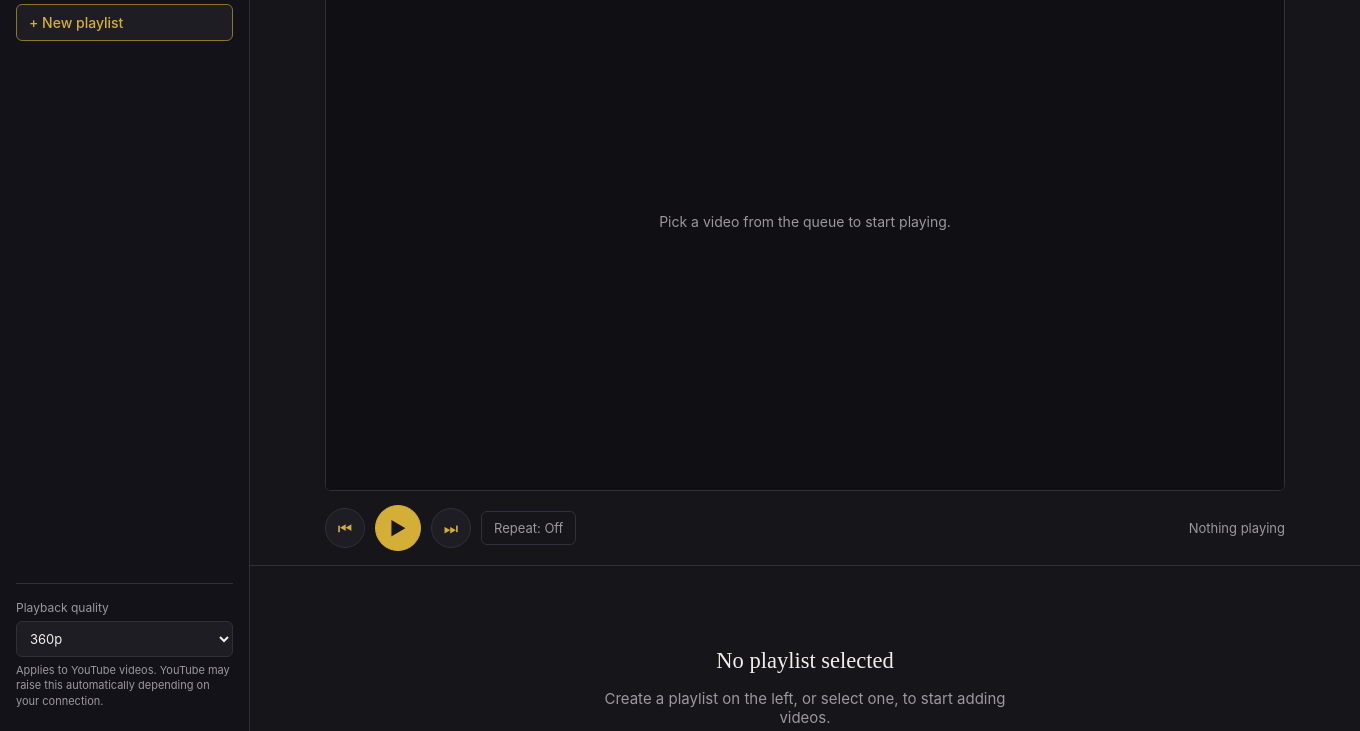
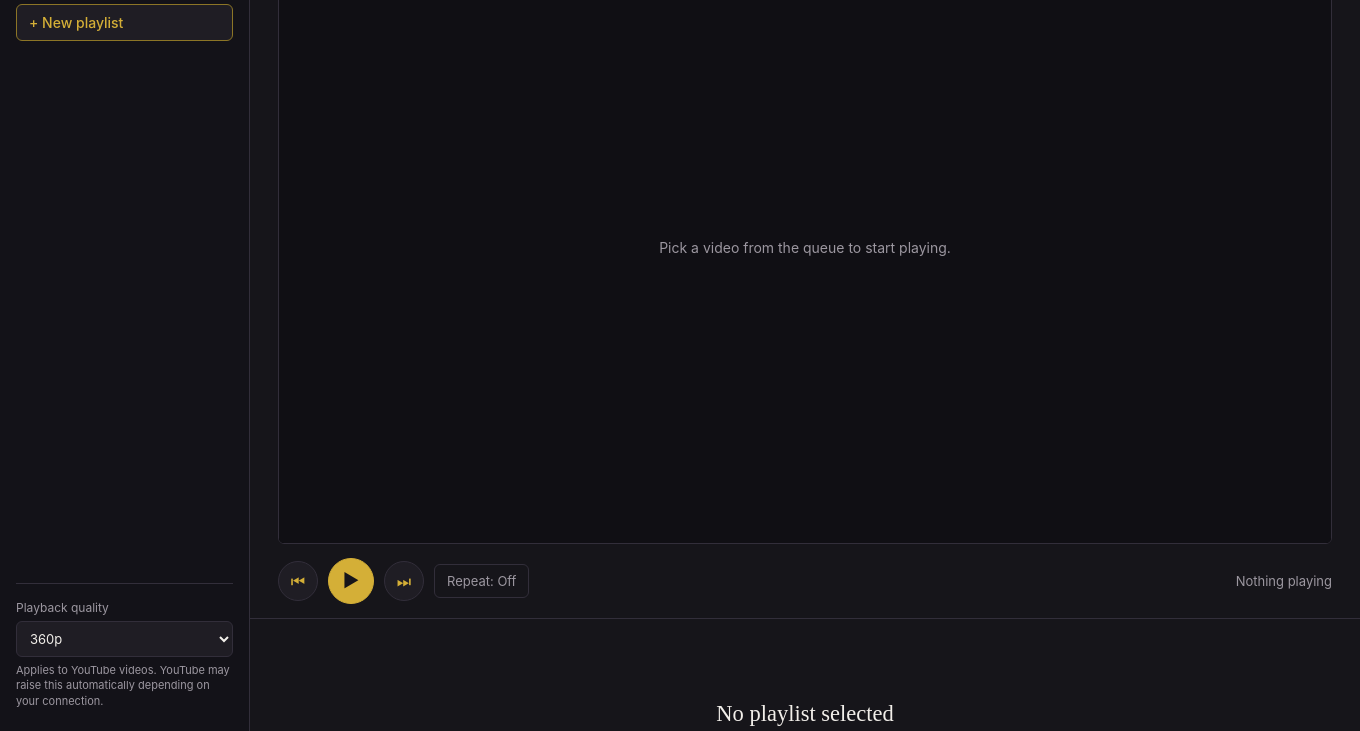
Before and after one commit to ahmedhalima/playlist-player, an Electron app: page renderer/index.html in a window 1360 px wide. Shown: the part 69-800 px from the top of the page. Drawn offline with Linux system fonts and the light colour scheme; no server answers.

Commit message:
fix video size

```diff
--- a/renderer/styles.css
+++ b/renderer/styles.css
@@ -169,7 +169,6 @@ button {
 .player-frame {
   position: relative;
   width: 100%;
-  max-width: 960px;
   margin: 0 auto;
   aspect-ratio: 16 / 9;
   background: #000;
@@ -208,8 +207,7 @@ button {
 }
 
 .transport {
-  max-width: 960px;
-  margin: 14px auto 0 auto;
+  margin: 14px 0 0 0;
   display: flex;
   align-items: center;
   gap: 10px;
```
